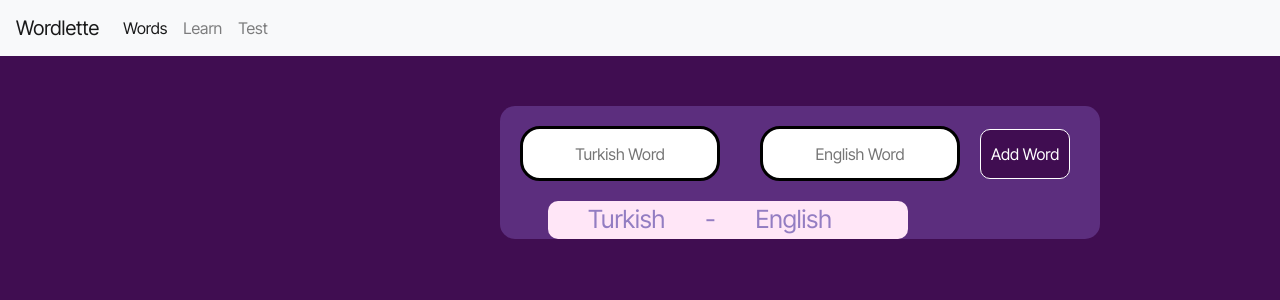
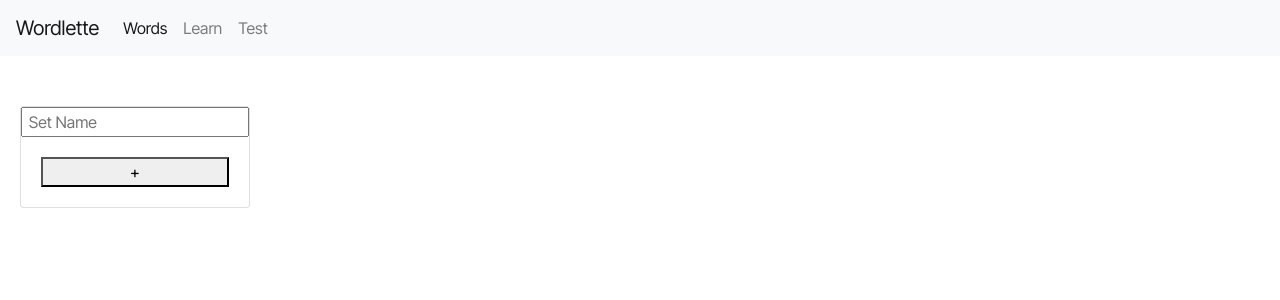
Before and after one commit to olcayhan/React-Projects, a React (Create React App) app: page / in a window 1280 px wide. Shown: the top 300 px of the page. Built offline with nearby package versions, Linux system fonts and the light colour scheme.

Commit message:
some fixes and adding new starting page

```diff
--- a/package.json
+++ b/package.json
@@ -8,6 +8,7 @@
     "@testing-library/user-event": "^13.5.0",
     "react": "^18.2.0",
     "react-dom": "^18.2.0",
+    "react-router-dom": "^6.4.1",
     "react-scripts": "5.0.1",
     "web-vitals": "^2.1.4"
   },
--- a/src/App.js
+++ b/src/App.js
@@ -2,6 +2,7 @@ import { useState ,useEffect} from "react"
 import WordList from "./components/WordList";
 import Learn from "./components/Learn";
 import Navbar from "./components/Navbar";
+import Interface from "./components/Interface";
 
 const LOCAL_STORAGE_KEY = "Word.app"
 
@@ -15,24 +16,23 @@ export default function App() {
         if (storedData) setAllWords(storedData)
     }, [])
 
+
     let Component
     switch (window.location.pathname) {
         case "/":
-            Component = <WordList setAllWords={setAllWords} />
+            Component = <Interface setAllWords={setAllWords} />
             break
         case "/words":
             Component = <WordList setAllWords={setAllWords}/>
             break
         case "/learn":
-            if(allWords.length == 0 ) return
+            if(allWords.length === 0 ) return
             Component = <Learn allWords = {allWords}/>
             break
         case "/test":
             //Component = Test
             break
     }
-
-
 
     return (
         <div>
--- /dev/null
+++ b/src/components/CardAdd.js
@@ -0,0 +1,16 @@
+import React, { useRef } from 'react'
+
+export default function CardAdd({ cardSp }) {
+
+    console.log(cardSp);
+
+function routeWord(){
+    window.location.pathname = "/words"
+}
+
+    return (
+        <div className="card" id='cards'>
+            <button onClick={routeWord}>{cardSp.nameCard}</button>
+        </div>
+    )
+}
--- /dev/null
+++ b/src/components/Interface.js
@@ -0,0 +1,42 @@
+import React, { useState, useRef } from 'react'
+import WordList from './WordList'
+import CardAdd from './CardAdd'
+import { v4 as uuidv4 } from 'uuid';
+
+export default function Interface({ setAllWords }) {
+
+    const cardNames = useRef()
+
+    const [card, setCard] = useState([])
+    console.log(card);
+
+    function addCard() {
+        const name = cardNames.current.value
+        if (name !== "") {
+            setCard(prevCard => [...prevCard, { id: uuidv4(), nameCard: name }])
+        }
+        cardNames.current.value = null
+    }
+
+    return (
+
+        <div>
+            <div className='sets'>
+
+
+                <div className="card">
+                    <input className='card--input' type="text" placeholder=" Set Name" ref={cardNames} />
+                    <button className="card--button" onClick={addCard} > + </button>
+                </div>
+
+
+                {card.map((cardSp) => {
+                    return <CardAdd cardSp={cardSp} />
+
+                })
+
+                }
+            </div>
+        </div>
+    )
+}
--- a/src/components/Learn.js
+++ b/src/components/Learn.js
@@ -30,7 +30,7 @@ export default function Learn({ allWords }) {
         alert("wrong")
       }
     }
-  }, [correctAnswer])
+  }, [question,wordId])
 
 
 
--- a/src/components/WordList.js
+++ b/src/components/WordList.js
@@ -61,6 +61,8 @@ export default function WordList({setAllWords}) {
 
             <ol>
                 <p className="header--words"><span>Turkish</span>-<span>English</span></p>
+
+
                 {words.map(word => {
                     return <Words word={word} deleteWord={deleteWord} />
 
--- a/src/style.css
+++ b/src/style.css
@@ -1,5 +1,5 @@
-body{
-    background-color: #400D51;
+body {
+    background-color: #fff;
     font-family: "Inter Tight", sans-serif;
 }
 
@@ -19,7 +19,7 @@ body{
     margin: 10px 10px;
     width: 70px;
     height: 30px;
-    cursor:pointer;
+    cursor: pointer;
     border: none;
     border-radius: 10px;
 
@@ -28,16 +28,7 @@ body{
 
 .word--turkish {
     font-size: 25px;
-    margin:auto;
-    width: 80px;
-    height: 40px;
-    text-align: center;
-    border-radius: 10px;
-    background-color: #C689C6;
-}
-.word--english {
-    font-size: 25px;
-    margin:auto;
+    margin: auto;
     width: 80px;
     height: 40px;
     text-align: center;
@@ -45,7 +36,17 @@ body{
     background-color: #C689C6;
 }
 
-.header--words{
+.word--english {
+    font-size: 25px;
+    margin: auto;
+    width: 80px;
+    height: 40px;
+    text-align: center;
+    border-radius: 10px;
+    background-color: #C689C6;
+}
+
+.header--words {
     font-size: 25px;
     margin-left: 8px;
     color: #937DC2;
@@ -53,19 +54,21 @@ body{
     background-color: #FFE6F7;
     border-radius: 10px;
 }
-.header--words span{
+
+.header--words span {
     margin-left: 40px;
     margin-right: 40px;
 }
 
-.card--all{
+.card--all {
 
     background-color: #5C2E7E;
     width: 600px;
     margin: 50px 500px;
     border-radius: 15px;
 }
-.input--turkish{
+
+.input--turkish {
     width: 200px;
     margin: 20px 20px;
     height: 55px;
@@ -73,7 +76,8 @@ body{
     border-radius: 20px;
     text-align: center;
 }
-.input--english{
+
+.input--english {
     width: 200px;
     margin: 20px 20px;
     height: 55px;
@@ -83,7 +87,7 @@ body{
 
 }
 
-.addBtn{
+.addBtn {
     border-radius: 10px;
     width: 90px;
     height: 50px;
@@ -94,3 +98,22 @@ body{
     cursor: pointer;
 
 }
+
+.sets {
+    margin: 50px 20px;
+    display: flex;
+    flex-direction: row;
+}
+
+.sets button {
+    cursor: pointer;
+    margin: 20px;
+}
+
+#cards {
+    width: 200px;
+    height: 80px;
+    margin-left: 20px;
+    text-align: center;
+
+}
```
Also changed, not shown: 1 other file (tests, documents, lock files or other folders).
